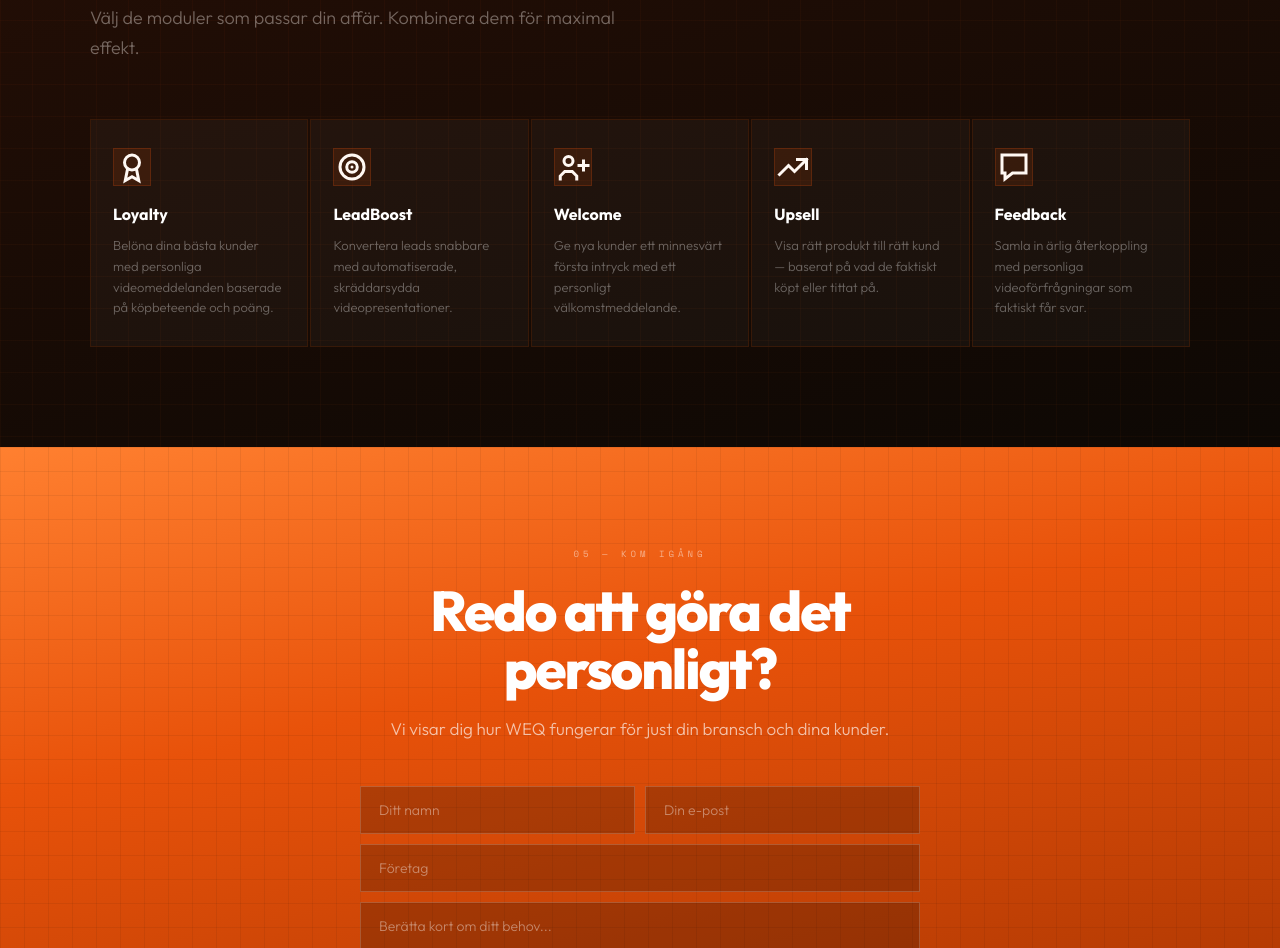
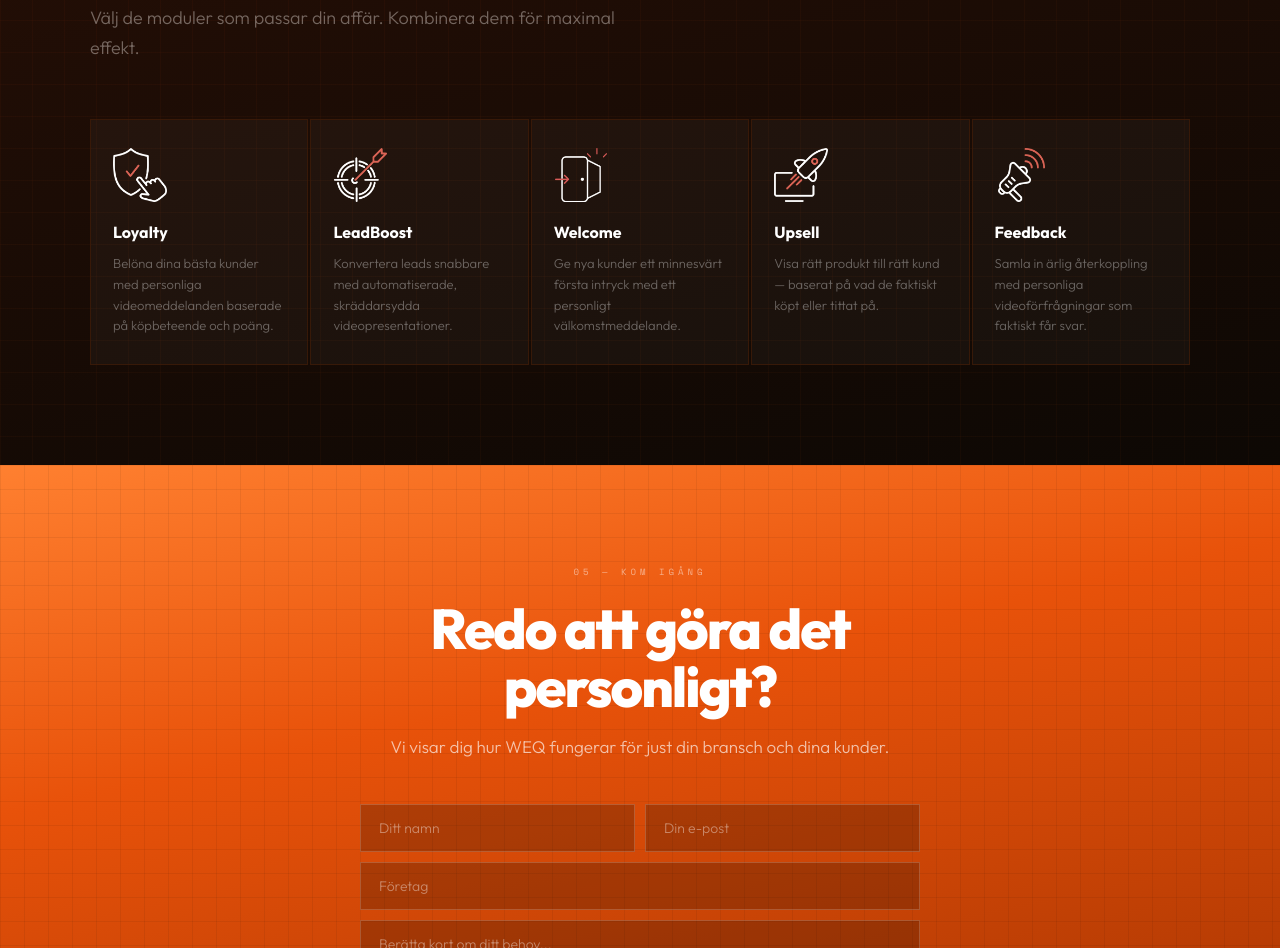
Before and after one commit to JoaquimNicander/weq-website, a plain HTML site: page index.html in a window 1280 px wide. Shown: the part 2827-3775 px from the top of the page. Drawn offline with Linux system fonts and the light colour scheme.

Commit message:
Modulikoner från presentationen på startsidan, delad mapp assets/modules

```diff
--- a/css/style.css
+++ b/css/style.css
@@ -606,14 +606,17 @@
 }
 
 .module-icon {
-  width: 38px; height: 38px;
-  background: rgba(232,82,10,0.12);
-  border: 1px solid rgba(232,82,10,0.2);
+  width: 54px; height: 54px;
   display: flex;
   align-items: center;
   justify-content: center;
-  font-size: 15px;
-  margin-bottom: 16px;
+  margin-bottom: 18px;
+}
+
+.module-icon img {
+  width: 100%; height: 100%;
+  object-fit: contain;
+  display: block;
 }
 
 .module h3 {
--- a/index.html
+++ b/index.html
@@ -345,27 +345,27 @@
     <p class="section-lead reveal" data-delay="160">Välj de moduler som passar din affär. Kombinera dem för maximal effekt.</p>
     <div class="modules-grid">
       <div class="module reveal" data-delay="0">
-        <div class="module-icon"><svg viewBox="0 0 24 24" fill="none" stroke="currentColor" stroke-width="2" stroke-linecap="square" stroke-linejoin="miter"><circle cx="12" cy="9" r="5"/><polyline points="9,13.5 7.5,21 12,18.5 16.5,21 15,13.5"/></svg></div>
+        <div class="module-icon"><img src="assets/modules/loyalty.png" alt="" loading="lazy"></div>
         <h3>Loyalty</h3>
         <p>Belöna dina bästa kunder med personliga videomeddelanden baserade på köpbeteende och poäng.</p>
       </div>
       <div class="module reveal" data-delay="60">
-        <div class="module-icon"><svg viewBox="0 0 24 24" fill="none" stroke="currentColor" stroke-width="2" stroke-linecap="square" stroke-linejoin="miter"><circle cx="12" cy="12" r="8"/><circle cx="12" cy="12" r="3.5"/><circle cx="12" cy="12" r="1" fill="currentColor" stroke="none"/></svg></div>
+        <div class="module-icon"><img src="assets/modules/leadboost.png" alt="" loading="lazy"></div>
         <h3>LeadBoost</h3>
         <p>Konvertera leads snabbare med automatiserade, skräddarsydda videopresentationer.</p>
       </div>
       <div class="module reveal" data-delay="120">
-        <div class="module-icon"><svg viewBox="0 0 24 24" fill="none" stroke="currentColor" stroke-width="2" stroke-linecap="square" stroke-linejoin="miter"><circle cx="9" cy="8" r="3"/><polyline points="3.5,20 3.5,18 6.5,15 11.5,15 14.5,18 14.5,20"/><line x1="19" y1="8" x2="19" y2="14"/><line x1="16" y1="11" x2="22" y2="11"/></svg></div>
+        <div class="module-icon"><img src="assets/modules/welcome.png" alt="" loading="lazy"></div>
         <h3>Welcome</h3>
         <p>Ge nya kunder ett minnesvärt första intryck med ett personligt välkomstmeddelande.</p>
       </div>
       <div class="module reveal" data-delay="180">
-        <div class="module-icon"><svg viewBox="0 0 24 24" fill="none" stroke="currentColor" stroke-width="2" stroke-linecap="square" stroke-linejoin="miter"><polyline points="3,17 9,11 13,15 21,7"/><polyline points="15,7 21,7 21,13"/></svg></div>
+        <div class="module-icon"><img src="assets/modules/upsell.png" alt="" loading="lazy"></div>
         <h3>Upsell</h3>
         <p>Visa rätt produkt till rätt kund — baserat på vad de faktiskt köpt eller tittat på.</p>
       </div>
       <div class="module reveal" data-delay="240">
-        <div class="module-icon"><svg viewBox="0 0 24 24" fill="none" stroke="currentColor" stroke-width="2" stroke-linecap="square" stroke-linejoin="miter"><path d="M4 4 H20 V16 H11 L6 20 V16 H4 Z"/></svg></div>
+        <div class="module-icon"><img src="assets/modules/feedback.png" alt="" loading="lazy"></div>
         <h3>Feedback</h3>
         <p>Samla in ärlig återkoppling med personliga videoförfrågningar som faktiskt får svar.</p>
       </div>
```
Also changed, not shown: oob/index.html (+5 -5 lines), assets/modules/feedback.png (renamed from assets/oob/feedback-white.png), assets/modules/leadboost.png (renamed from assets/oob/leadboost-white.png), assets/modules/loyalty.png (renamed from assets/oob/loyalty-white.png), assets/modules/upsell.png (renamed from assets/oob/upsell-white.png), assets/modules/welcome.png (renamed from assets/oob/welcome-white.png), assets/oob/feedback.png (deleted), assets/oob/leadboost.png (deleted), assets/oob/loyalty.png (deleted), assets/oob/upsell.png (deleted), assets/oob/welcome.png (deleted).
